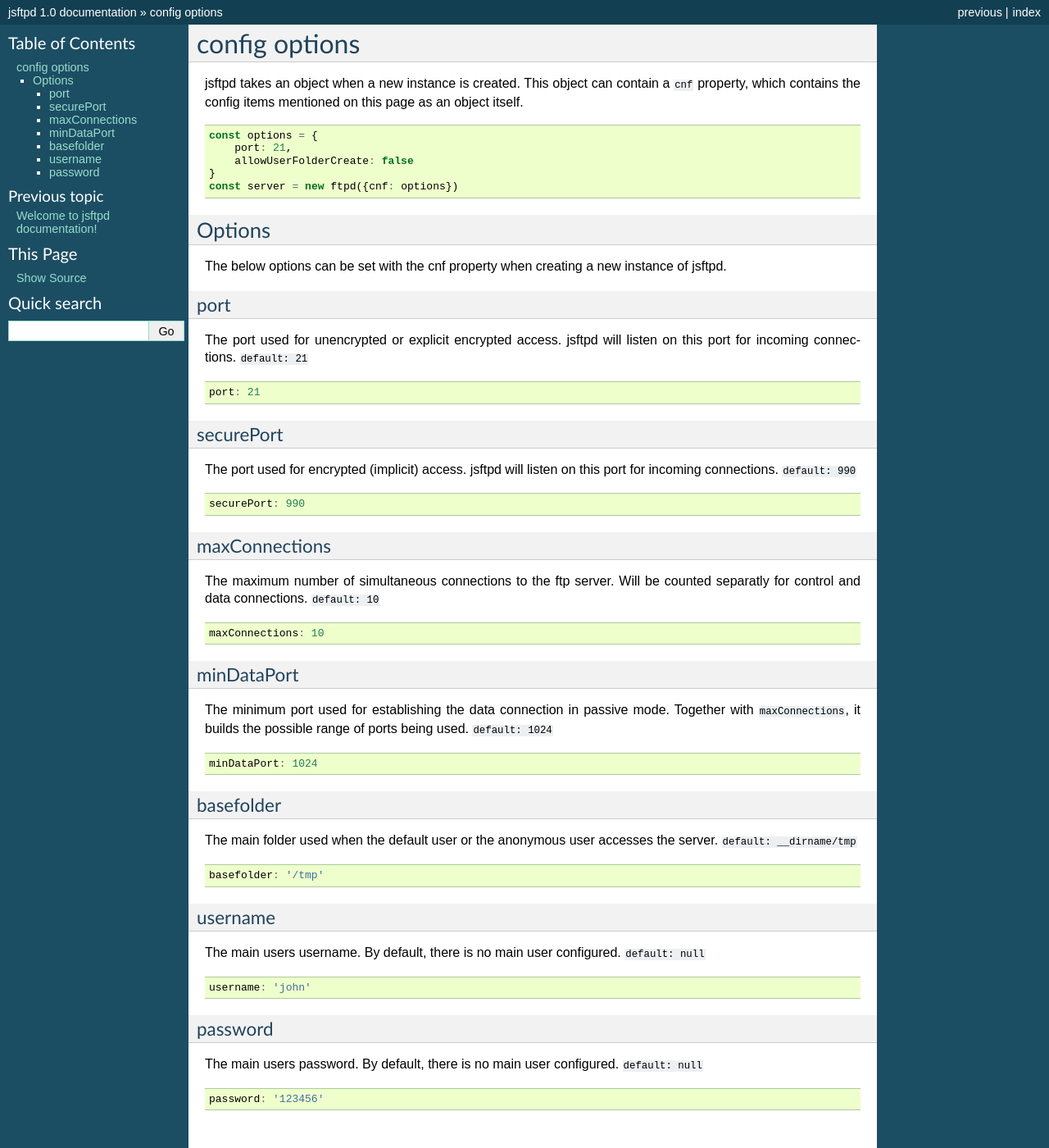
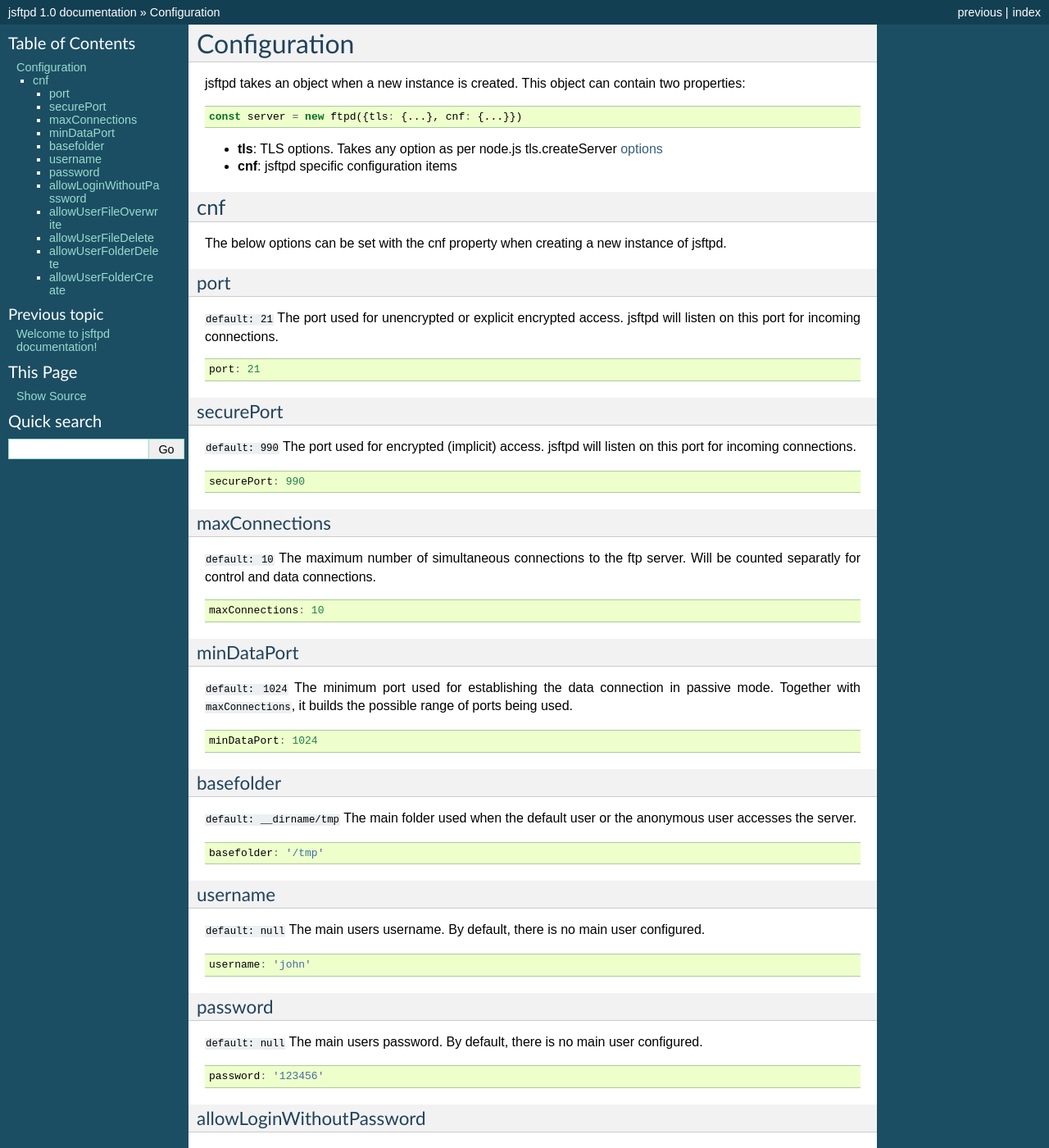
Before and after one commit to mailsvb/jsftpd, a Sphinx documentation site: the page built from docs/options.md, in a window 1280 px wide and 1400 px high. Shown: the whole window at 82% size. Built offline with Sphinx 7.4.7, drawn with Linux system fonts in a browser that asks for light colours; pages that are not in the unit, such as notebooks, are missing from menus; some of the changed text lies outside the part shown.

Commit message:
update options documentation

````diff
--- a/docs/options.md
+++ b/docs/options.md
@@ -1,22 +1,22 @@
-# config options
+# Configuration
 
-jsftpd takes an object when a new instance is created. This object can contain a ``cnf`` property, which contains the config items mentioned on this page as an object itself.
+jsftpd takes an object when a new instance is created. This object can contain two properties:
 
 ```{code-block} javascript
-const options = {
-    port: 21,
-    allowUserFolderCreate: false
-}
-const server = new ftpd({cnf: options})
+const server = new ftpd({tls: {...}, cnf: {...}})
 ```
 
-## Options
+* **tls**: TLS options. Takes any option as per node.js tls.createServer [options](https://nodejs.org/api/tls.html#tlscreateserveroptions-secureconnectionlistener)
+* **cnf**: jsftpd specific configuration items
+
+## cnf
 
 The below options can be set with the cnf property when creating a new instance of jsftpd.
 
 ### port
 
-The port used for unencrypted or explicit encrypted access. jsftpd will listen on this port for incoming connections. `default: 21`
+`default: 21`
+The port used for unencrypted or explicit encrypted access. jsftpd will listen on this port for incoming connections.
 
 ```{code-block} javascript
 port: 21
@@ -24,7 +24,8 @@
 
 ### securePort
 
-The port used for encrypted (implicit) access. jsftpd will listen on this port for incoming connections. `default: 990`
+`default: 990`
+The port used for encrypted (implicit) access. jsftpd will listen on this port for incoming connections.
 
 ```{code-block} javascript
 securePort: 990
@@ -32,7 +33,8 @@
 
 ### maxConnections
 
-The maximum number of simultaneous connections to the ftp server. Will be counted separatly for control and data connections. `default: 10`
+`default: 10`
+The maximum number of simultaneous connections to the ftp server. Will be counted separatly for control and data connections.
 
 ```{code-block} javascript
 maxConnections: 10
@@ -40,7 +42,8 @@
 
 ### minDataPort
 
-The minimum port used for establishing the data connection in passive mode. Together with ``maxConnections``, it builds the possible range of ports being used. `default: 1024`
+`default: 1024`
+The minimum port used for establishing the data connection in passive mode. Together with ``maxConnections``, it builds the possible range of ports being used.
 
 ```{code-block} javascript
 minDataPort: 1024
@@ -48,7 +51,8 @@
 
 ### basefolder
 
-The main folder used when the default user or the anonymous user accesses the server. `default: __dirname/tmp`
+`default: __dirname/tmp`
+The main folder used when the default user or the anonymous user accesses the server.
 
 ```{code-block} javascript
 basefolder: '/tmp'
@@ -56,7 +60,8 @@
 
 ### username
 
-The main users username. By default, there is no main user configured. `default: null`
+`default: null`
+The main users username. By default, there is no main user configured.
 
 ```{code-block} javascript
 username: 'john'
@@ -64,8 +69,54 @@
 
 ### password
 
-The main users password. By default, there is no main user configured. `default: null`
+`default: null`
+The main users password. By default, there is no main user configured.
 
 ```{code-block} javascript
 password: '123456'
 ```
+
+### allowLoginWithoutPassword
+
+`default: false`
+Allow login without password. This only affects the main user.
+
+```{code-block} javascript
+allowLoginWithoutPassword: false
+```
+
+### allowUserFileOverwrite
+
+`default: true`
+Allow to overwrite existing files. This only affects the main user.
+
+```{code-block} javascript
+allowUserFileOverwrite: true
+```
+
+### allowUserFileDelete
+
+`default: true`
+Allow to delete existing files. This only affects the main user.
+
+```{code-block} javascript
+allowUserFileDelete: true
+```
+
+### allowUserFolderDelete
+
+`default: true`
+Allow to delete existing folders. This only affects the main user.
+
+```{code-block} javascript
+allowUserFolderDelete: true
+```
+
+### allowUserFolderCreate
+
+`default: true`
+Allow to create new folders. This only affects the main user.
+
+```{code-block} javascript
+allowUserFolderCreate: true
+```
````
Also changed, not shown: docs/index.md (+1 -0 lines).
